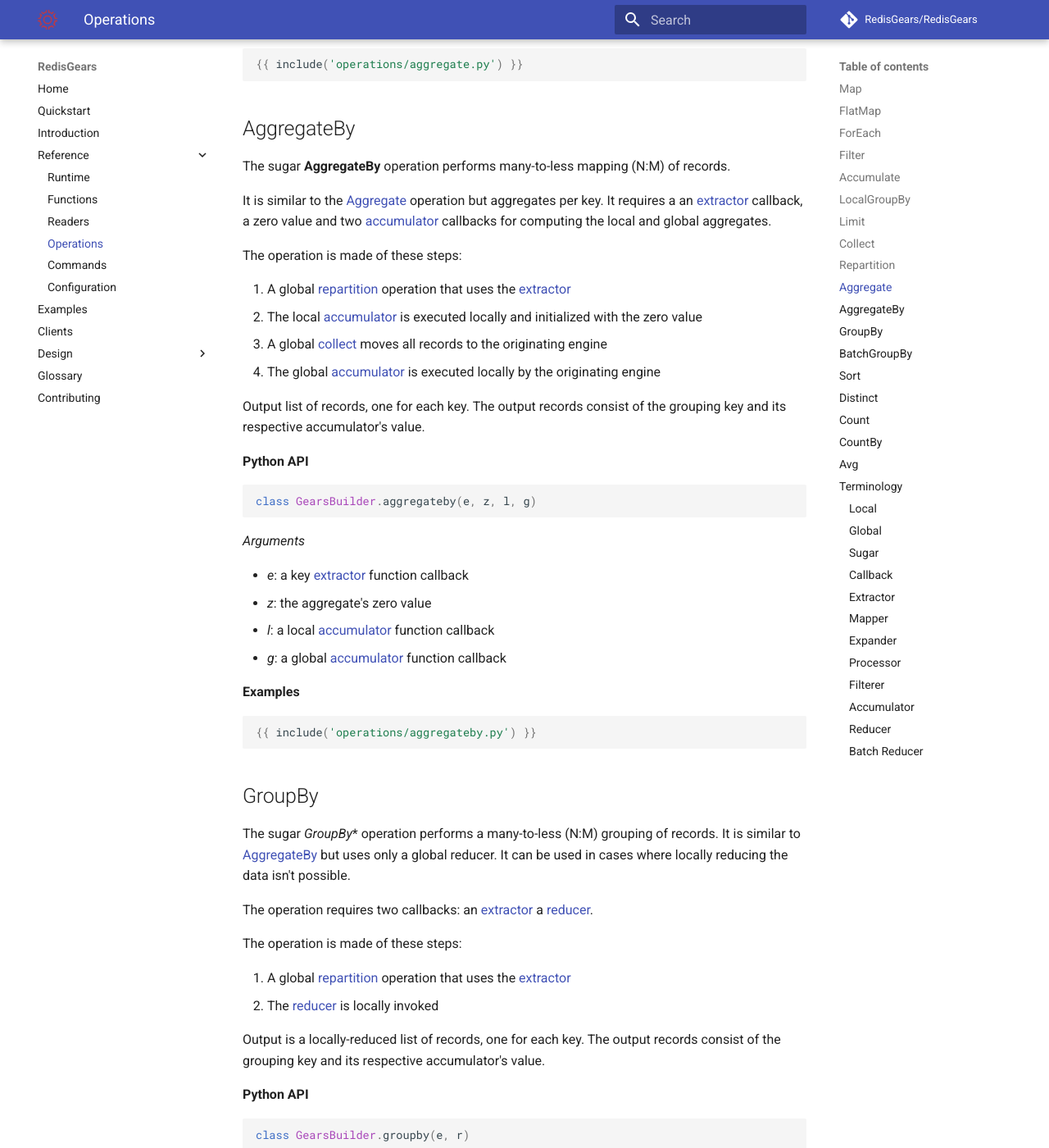
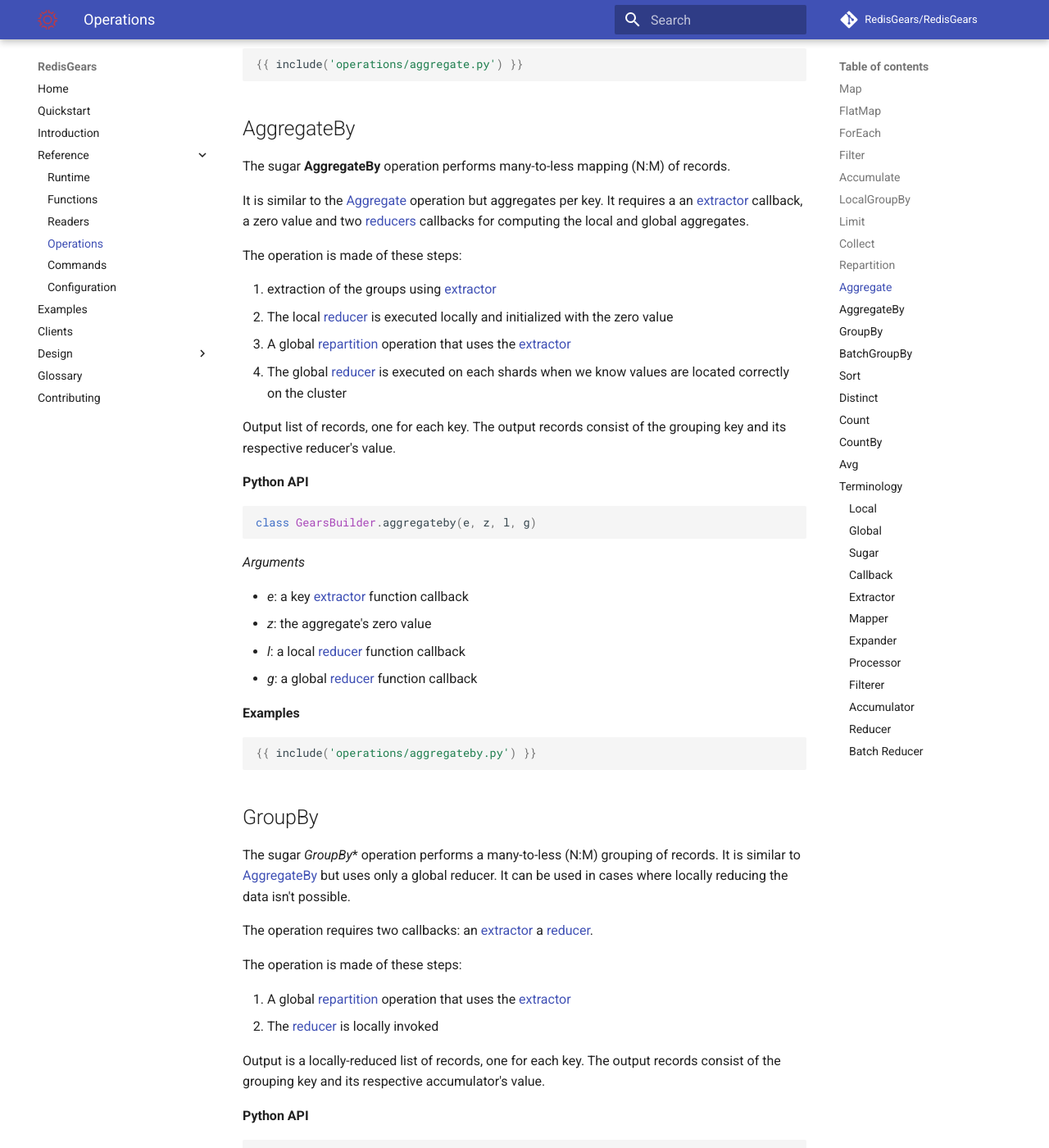
Before and after one commit to RedisGears/RedisGears, an MkDocs documentation site: the page built from docs/operations.md, in a window 1280 px wide and 1400 px high, scrolled down 7412 px. Shown: the whole window at 82% size. Built offline with MkDocs 1.6.1 and Material for MkDocs 9.7.7, drawn with Linux system fonts in a browser that asks for light colours; comment, search, counter and statistics services are not loaded.

Commit message:
Some Docs fixes

````diff
--- a/docs/operations.md
+++ b/docs/operations.md
@@ -276,16 +276,16 @@ _Arguments_
 ## AggregateBy
 The sugar **AggregateBy** operation performs many-to-less mapping (N:M) of records.
 
-It is similar to the [Aggregate](#aggregate) operation but aggregates per key. It requires a an [extractor](#extractor) callback, a zero value and two [accumulator](#accumulator) callbacks for computing the local and global aggregates.
+It is similar to the [Aggregate](#aggregate) operation but aggregates per key. It requires a an [extractor](#extractor) callback, a zero value and two [reducers](#reducer) callbacks for computing the local and global aggregates.
 
 The operation is made of these steps:
 
+  1. extraction of the groups using [extractor](#extractor)
+  1. The local [reducer](#reducer) is executed locally and initialized with the zero value
   1. A global [repartition](#repartition) operation that uses the [extractor](#extractor)
-  1. The local [accumulator](#accumulator) is executed locally and initialized with the zero value
-  1. A global [collect](#operation) moves all records to the originating engine
-  1. The global [accumulator](#accumulator) is executed locally by the originating engine
+  1. The global [reducer](#reducer) is executed on each shards when we know values are located correctly on the cluster
 
-Output list of records, one for each key. The output records consist of the grouping key and its respective accumulator's value.
+Output list of records, one for each key. The output records consist of the grouping key and its respective reducer's value.
 
 **Python API**
 ```python
@@ -296,8 +296,8 @@ _Arguments_
 
 * _e_: a key [extractor](#extractor) function callback
 * _z_: the aggregate's zero value
-* _l_: a local [accumulator](#accumulator) function callback
-* _g_: a global [accumulator](#accumulator) function callback
+* _l_: a local [reducer](#reducer) function callback
+* _g_: a global [reducer](#reducer) function callback
 
 **Examples**
 ```python
````
